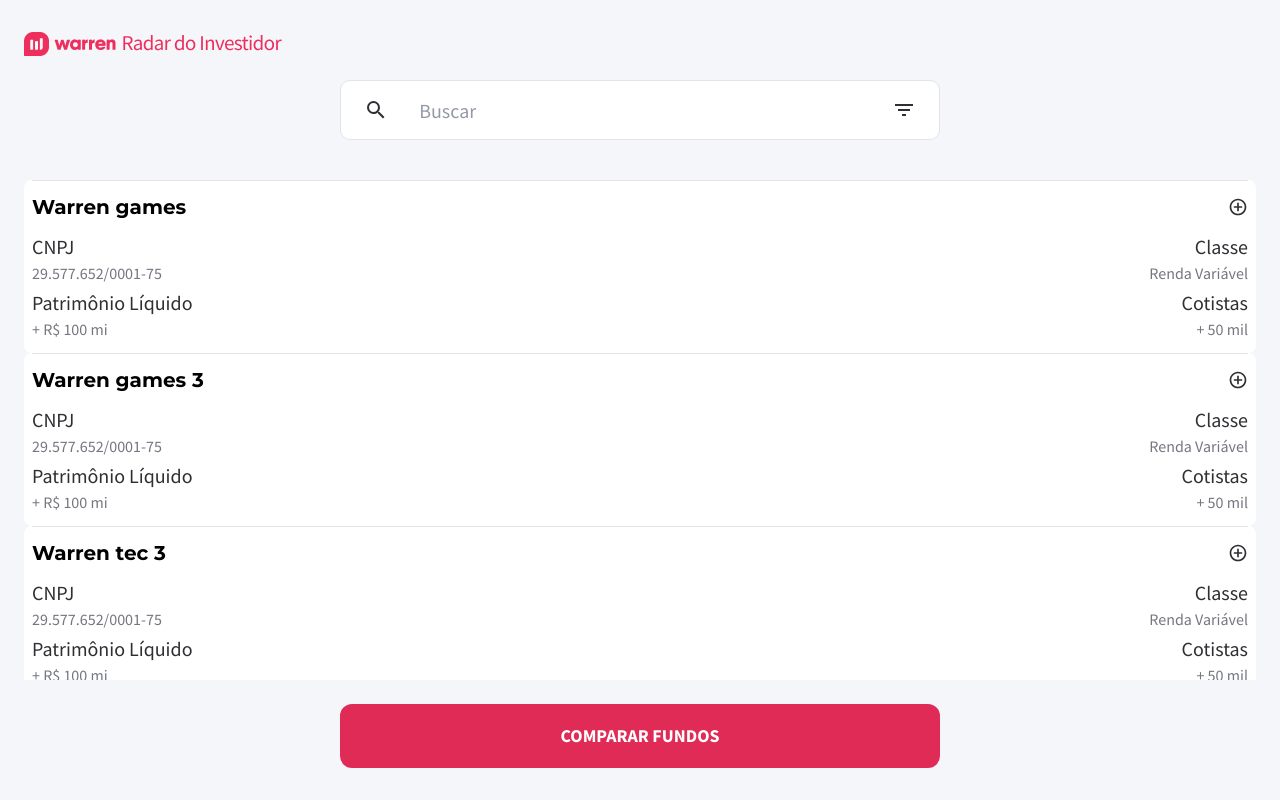
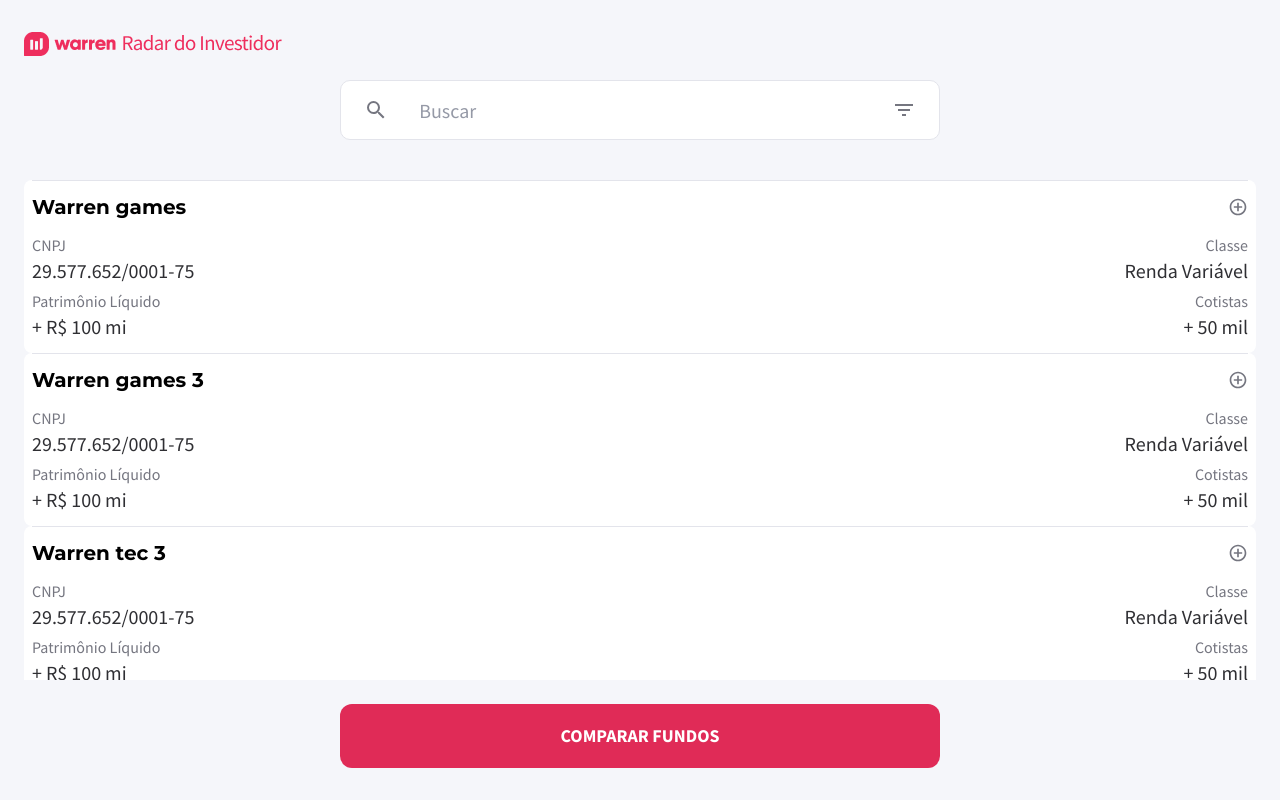
Before and after one commit to luizmellodev/radardoinvestidor-frontend, a Next.js app: page / in a window 1280 px wide. Built offline with nearby package versions, Linux system fonts and the light colour scheme.

Commit message:
inverting font-styles on home screen

```diff
--- a/src/components/FundCard/styles.ts
+++ b/src/components/FundCard/styles.ts
@@ -60,15 +60,19 @@ export const Info = styled.div<InfoProps>`
 
   p {
     font-family: Source Sans Pro;
-    font-size: 20px;
-    line-height: 28px;
+    font-style: normal;
+    font-weight: normal;
+    font-size: 16px;
+    line-height: 24px;
     color: ${(props) => props.theme.colors.text};
   }
 
   span {
     font-family: Source Sans Pro;
-    font-size: 16px;
-    line-height: 24px;
+    font-style: normal;
+    font-weight: normal;
+    font-size: 20px;
+    line-height: 28px;
     color: ${(props) => props.theme.colors.textDescription};
   }
 `;
--- a/src/styles/theme.ts
+++ b/src/styles/theme.ts
@@ -1,8 +1,8 @@
 const theme = {
   colors: {
     background: '#f5f6fa',
-    text: '#2f2f33',
-    textDescription: '#757680',
+    text: '#757680',
+    textDescription: '#2f2f33',
     primary: '#e02b57',
     iconSelected: '#00B563',
     outline: '#FF9001'
```
